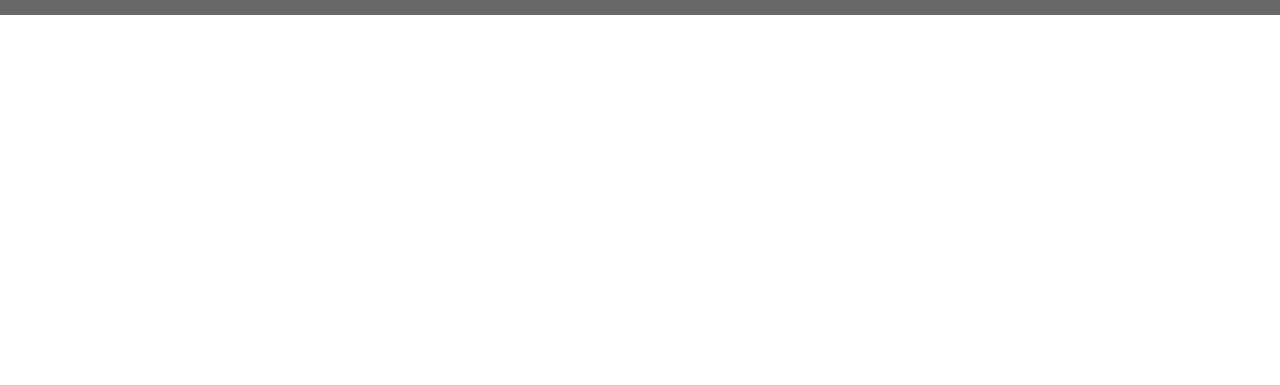
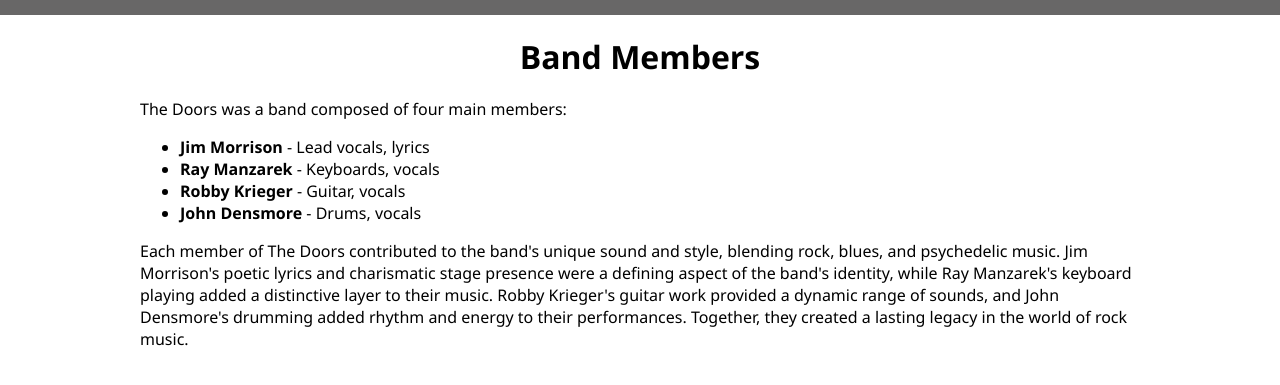
Before and after one commit to gtech29/project-1, a plain HTML site: page members.html in a window 1280 px wide. Shown: the part 71-456 px from the top of the page. Drawn offline with Linux system fonts and the light colour scheme.

Commit message:
Add detailed member descriptions to members.html and update fetch URL in script.js

```diff
--- a/members.html
+++ b/members.html
@@ -1,3 +1,5 @@
+<!-- A Page about the members of The Doors -->
+
 <!DOCTYPE html>
 <html lang="en">
 
@@ -23,6 +25,31 @@
     </div>
   </header>
   <main>
+    <div class="container">
+      <header class="overview">
+        <h1>Band Members</h1>
+        <p>
+          The Doors was a band composed of four main members:
+        </p>
+        <ul>
+          <li><strong>Jim Morrison</strong> - Lead vocals, lyrics</li>
+          <li><strong>Ray Manzarek</strong> - Keyboards, vocals</li>
+          <li><strong>Robby Krieger</strong> - Guitar, vocals</li>
+          <li><strong>John Densmore</strong> - Drums, vocals</li>
+        </ul>
+        <p>
+          Each member of The Doors contributed to the band's unique sound and style, blending rock, blues, and
+          psychedelic music. Jim Morrison's poetic lyrics and charismatic stage presence were a defining aspect of
+          the band's identity, while Ray Manzarek's keyboard playing added a distinctive layer to their music. Robby
+          Krieger's guitar work provided a dynamic range of sounds, and John Densmore's drumming added rhythm and
+          energy to their performances. Together, they created a lasting legacy in the world of rock music.
+        </p>
+
+      </header>
+
+
+
+    </div>
   </main>
 </body>
 
--- a/script.js
+++ b/script.js
@@ -2,7 +2,7 @@
 const postsContainer = document.getElementById("posts");
 
 // Use the Fetch API to get data from the JSONPlaceholder API
-fetch("#")
+fetch("https://www.theaudiodb.com/api/v1/json/123/searchalbum.php?s=The+Doors")
   .then((response) => response.json()) // Convert the response to JSON format
   .then((data) => {
     const albumsArray = data.album; // access the array inside the object
@@ -21,4 +21,3 @@
     });
   })
   .catch((error) => console.error("Error fetching posts:", error));
-//https://www.theaudiodb.com/api/v1/json/123/searchalbum.php?s=The+Doors
```
